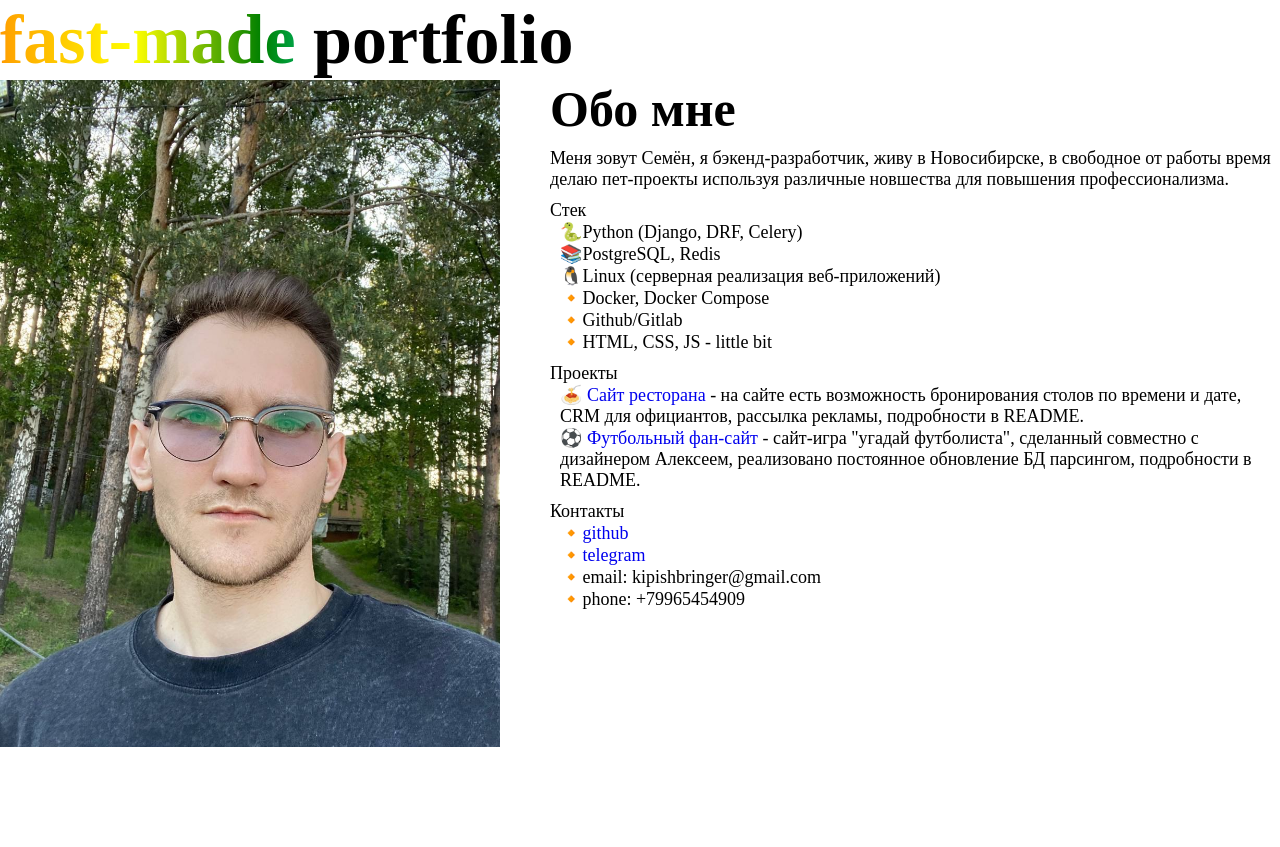
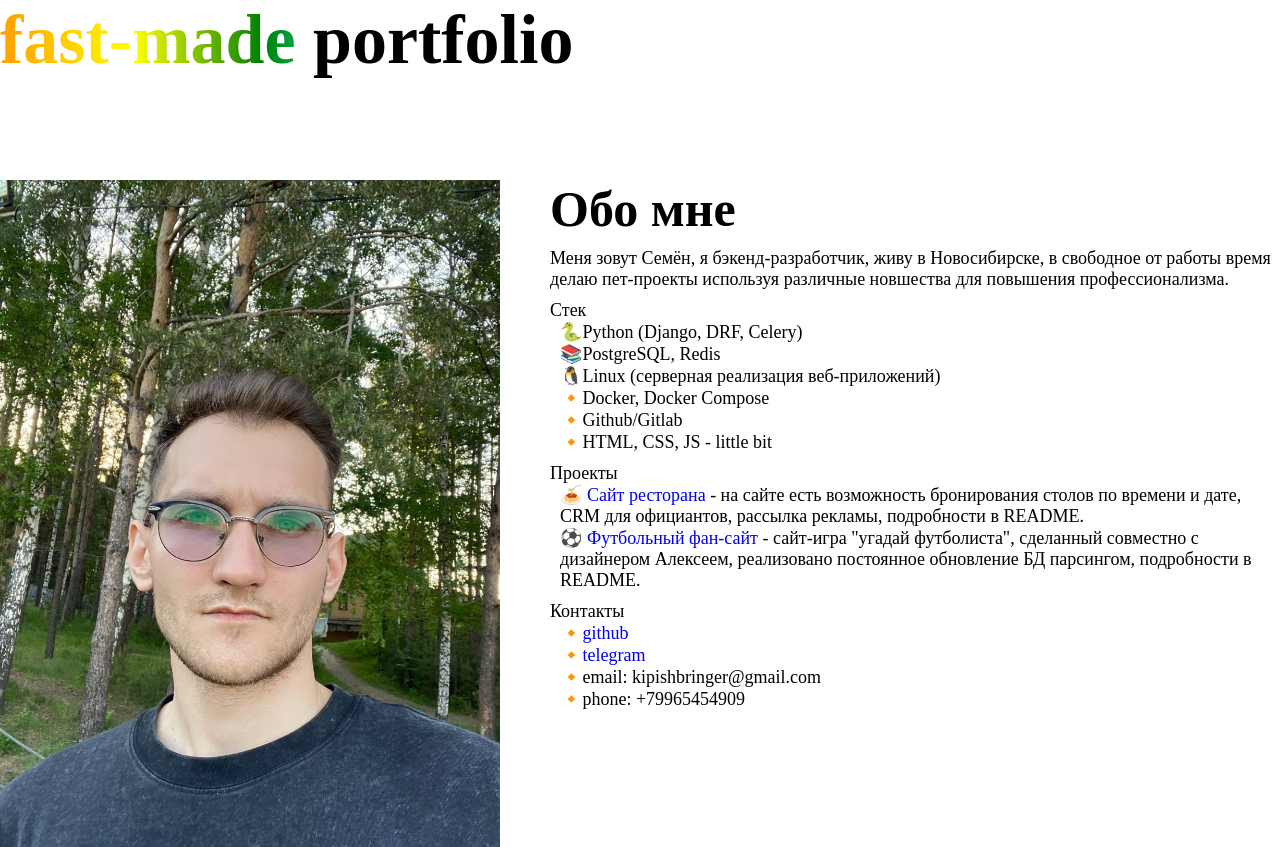
Before and after one commit to kipishbringer/mysite, a Django app: page / in a window 1280 px wide. Before the commit the page ends 747 px from the top, so only its background shows below. Run offline with Django 5.2, Linux system fonts and the light colour scheme.

Commit message:
some fixes

```diff
--- a/config/settings.py
+++ b/config/settings.py
@@ -24,7 +24,7 @@ load_dotenv(BASE_DIR / '.env')
 SECRET_KEY = os.getenv('SECRET_KEY')
 
 # SECURITY WARNING: don't run with debug turned on in production!
-DEBUG = False
+DEBUG = os.getenv('DEBUG')
 
 ALLOWED_HOSTS = ['*']
 
--- a/static/css/style.css
+++ b/static/css/style.css
@@ -10,6 +10,12 @@ a {
 h1 {
     color: black;
     font-size: 70px;
+}
+
+body {
+    display:flex;
+    flex-direction: column;
+    gap: 100px;
 }
 
 main {
```
